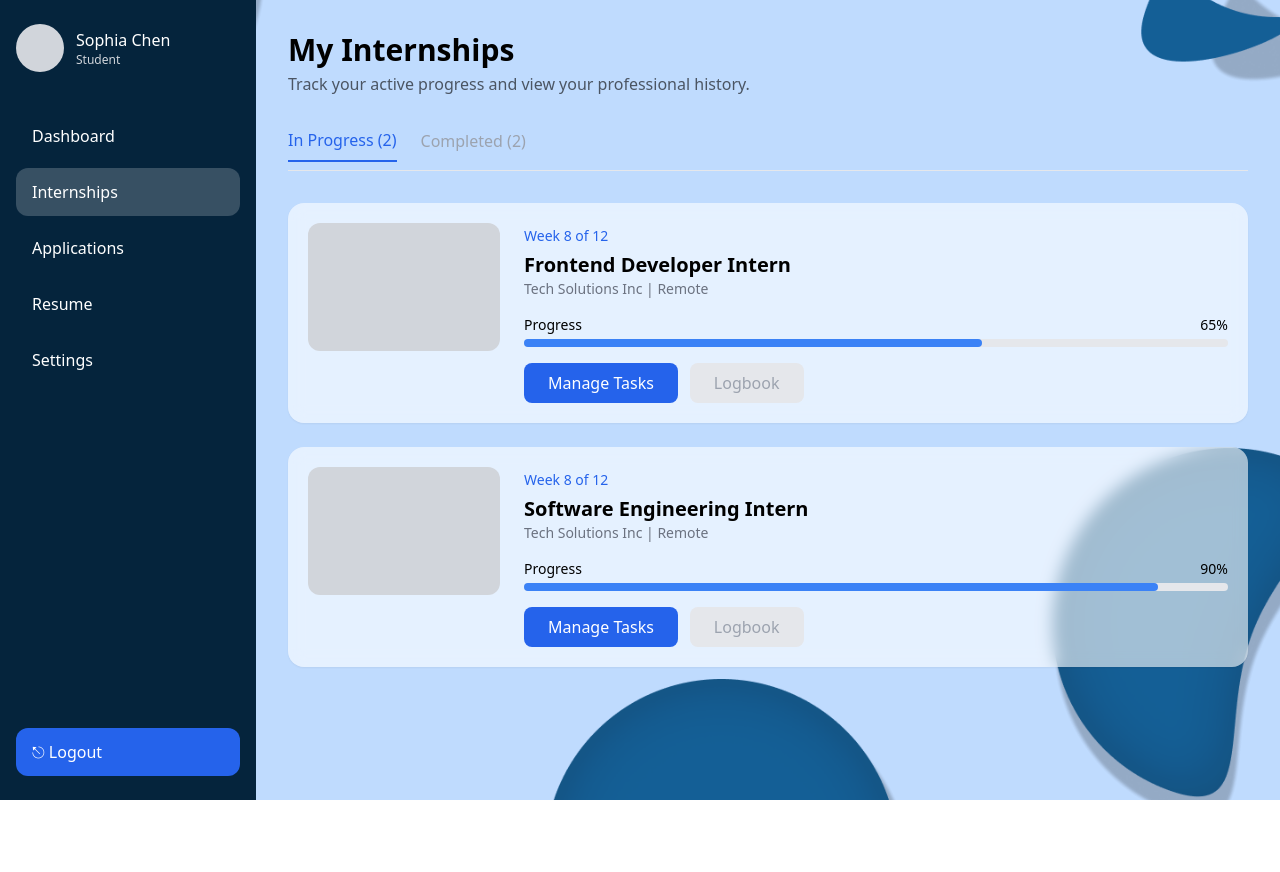
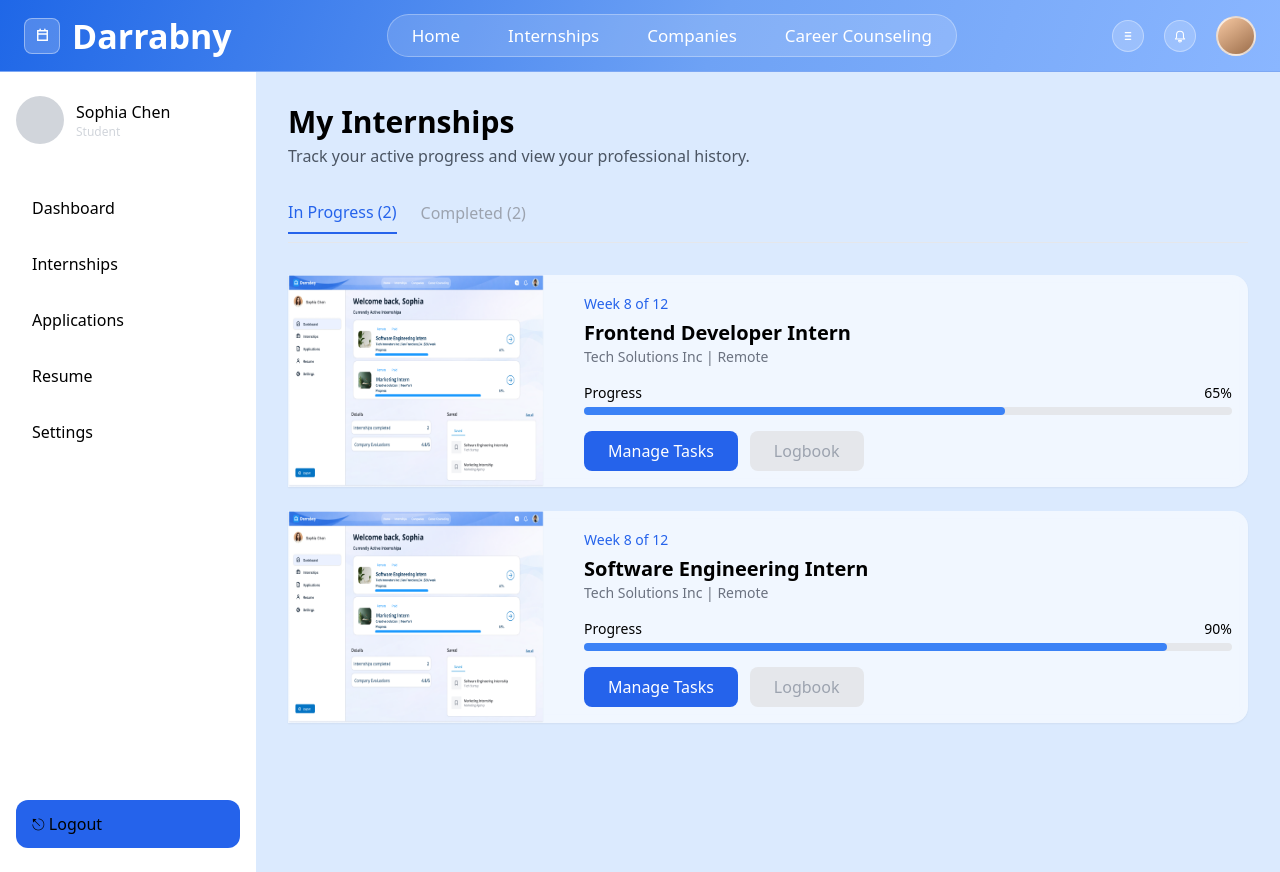
Before and after one commit to ZIADMOHAMED-A8/Darrabny, a Next.js app: page /Inprogressinternships in a window 1280 px wide. Before the commit the page ends 800 px from the top, so only its background shows below. Built offline with nearby package versions, Linux system fonts and the light colour scheme; no server answers.

Commit message:
editing dashboard ui

```diff
--- a/src/app/(student)/Inprogressinternships/_components/InternshipProgressCard.tsx
+++ b/src/app/(student)/Inprogressinternships/_components/InternshipProgressCard.tsx
@@ -1,3 +1,5 @@
+import us from '../_components/User Dashboard Overview-after_edit.png'
+import Image from "next/image";
 type Props = {
   title: string;
   company: string;
@@ -18,19 +20,22 @@ export default function InternshipProgressCard({
   const isCompleted = status === "completed";
 
   return (
-    <div className="bg-white/60 backdrop-blur rounded-2xl p-5 shadow-sm relative">
+    <div className="bg-white/60 backdrop-blur  rounded-r-2xl  shadow-sm relative">
       <div className="flex gap-6">
         {/* Image */}
-        <div className="relative w-48 h-32 bg-gray-300 rounded-xl">
+        <Image
+  src={us}
+  alt="internship"
+  className=" w-64 "
+/>
           {isCompleted && (
             <span className="absolute top-2 left-2 bg-green-500 text-white text-xs px-3 py-1 rounded-full">
               Completed
             </span>
           )}
-        </div>
 
         {/* Content */}
-        <div className="flex-1">
+        <div className="flex-1 p-4">
           <span className="text-sm text-blue-600 font-medium">
             {week}
           </span>
--- /dev/null
+++ b/src/app/(student)/actions/getLoginUserAction.jsx
@@ -0,0 +1,23 @@
+"use server"
+
+import { getToken } from "@/lib/utils/get-token.util";
+
+
+export default async function getLoginUserAction() {
+      const token=await getToken()
+      if (!token) {
+      throw new Error("Unauthorized");
+    }
+      const res = await fetch('http://localhost:5000/user/getLoginUser', {
+        method: "GET",
+        headers: {
+          "Content-Type": "application/json",
+          Authorization:`user ${token}`
+        },
+      });
+
+      if (!res.ok) {
+        const message = await res.text();
+        throw new Error(message || "Failed to get user");
+      }
+}
--- a/src/app/(student)/dashboard/_components/InternshipProfile.tsx
+++ b/src/app/(student)/dashboard/_components/InternshipProfile.tsx
@@ -36,7 +36,7 @@ export default function InternshipCard({
           </p>
         </div>
 
-        <button className="w-10 h-10 rounded-full border flex items-center justify-center">
+        <button className="  flex justify-center items-center text-center text-blue-500 text-5xl    ">
           →
         </button>
       </div>
--- a/src/app/(student)/dashboard/page.tsx
+++ b/src/app/(student)/dashboard/page.tsx
@@ -14,8 +14,7 @@ import Sidebar from "@/app/_components/Sidebar";
 export default function DashboardPage() {
   return (
 
-    <section className=" min-h-screen  ">
-      <HomeBg></HomeBg>
+    <section className=" min-h-screen flex flex-col gap-[12px]  ">
       {/* Header */}
       <div className="w-full">
         <h1 className="text-3xl font-bold">Welcome back, Sophia</h1>
--- /dev/null
+++ b/src/app/(student)/hooks/useGetLoginUser.jsx
@@ -0,0 +1,11 @@
+import { useMutation, useQuery, useQueryClient } from "@tanstack/react-query";
+import updateProfileAction, { UpdateProfilePayload } from "../actions/updateProfileAction";
+import getLoginUserAction from "../actions/getLoginUserAction";
+
+export default function useGetUser() {
+    const{data,error,isLoading}=useQuery({
+        queryKey:['getUser']
+        ,queryFn:getLoginUserAction
+    })
+  return { isPending, error, data:userData };
+}
--- a/src/app/(student)/layout.tsx
+++ b/src/app/(student)/layout.tsx
@@ -1,5 +1,6 @@
 import HomeBg from "../_components/home-bg";
 import Sidebar from "../_components/Sidebar";
+import StudentTopBar from "../_components/StudentTopBar";
 
 export default function StudentLayout({
   children,
@@ -7,12 +8,15 @@ export default function StudentLayout({
   children: React.ReactNode;
 }) {
   return (
-    <div className="flex z-100 ">
-      <Sidebar />
-      <main className="flex-1  min-h-screen p-8 bg-blue-200">
-        <HomeBg></HomeBg>
-        {children}
-      </main>
+    <div className="min-h-screen flex flex-col">
+      <StudentTopBar />
+
+      <div className="flex flex-1">
+        <Sidebar />
+        <main className="flex-1 min-h-[calc(100vh-72px)] p-8 bg-blue-100">
+          {children}
+        </main>
+      </div>
     </div>
   );
 }
--- a/src/app/_components/Sidebar.tsx
+++ b/src/app/_components/Sidebar.tsx
@@ -15,7 +15,7 @@ export default function Sidebar() {
   const pathname = usePathname();
 
   return (
-    <aside className="w-64 z-10 min-h-screen bg-[#05243c] text-white flex flex-col justify-between px-4 py-6">
+    <aside className="w-64 z-10 min-h-screen bg-white  flex flex-col justify-between px-4 py-6">
       {/* User */}
       <div>
         <div className="flex items-center gap-3 mb-10">
--- /dev/null
+++ b/src/app/_components/StudentTopBar.tsx
@@ -0,0 +1,38 @@
+export default function StudentTopBar() {
+  return (
+    <header className="h-[72px] px-6 border-b border-[#7da8f4] bg-[linear-gradient(110deg,#1f67e7_0%,#6ea2f5_56%,#8ab6ff_100%)] flex items-center justify-between">
+      <div className="flex items-center gap-10">
+        <div className="flex items-center gap-3 text-white">
+          <div className="w-9 h-9 rounded-lg bg-white/20 border border-white/40 flex items-center justify-center">
+            <svg width="19" height="19" viewBox="0 0 24 24" fill="none">
+              <path d="M6 6h12v12H6V6Zm0 4h12M9 4v2m6-2v2" stroke="currentColor" strokeWidth="1.8" strokeLinecap="round" />
+            </svg>
+          </div>
+          <p className="text-[34px] font-semibold leading-none">Darrabny</p>
+        </div>
+
+
+      </div>
+              <nav className="hidden md:flex items-center rounded-full bg-white/15 border border-white/30 text-white">
+          <button className="px-6 py-2 text-[17px] font-medium">Home</button>
+          <button className="px-6 py-2 text-[17px] font-medium">Internships</button>
+          <button className="px-6 py-2 text-[17px] font-medium">Companies</button>
+          <button className="px-6 py-2 text-[17px] font-medium">Career Counseling</button>
+        </nav>
+
+      <div className="flex items-center gap-5 text-white">
+        <button className="w-8 h-8 rounded-full bg-white/20 border border-white/35 flex items-center justify-center">
+          <svg width="16" height="16" viewBox="0 0 24 24" fill="none">
+            <path d="M8 7h8M8 12h8M8 17h8" stroke="currentColor" strokeWidth="2" strokeLinecap="round" />
+          </svg>
+        </button>
+        <button className="w-8 h-8 rounded-full bg-white/20 border border-white/35 flex items-center justify-center">
+          <svg width="16" height="16" viewBox="0 0 24 24" fill="none">
+            <path d="M12 21a2.2 2.2 0 0 0 2.2-2.2H9.8A2.2 2.2 0 0 0 12 21Zm7-4.4H5.1l1.7-2.4v-4a5.2 5.2 0 1 1 10.4 0v4l1.8 2.4Z" stroke="currentColor" strokeWidth="1.6" strokeLinejoin="round" />
+          </svg>
+        </button>
+        <div className="w-10 h-10 rounded-full border-2 border-white/70 bg-[linear-gradient(145deg,#f6c8a2,#9b6d4a)]" />
+      </div>
+    </header>
+  );
+}
```
Also changed, not shown: src/app/(student)/Inprogressinternships/_components/User Dashboard Overview-after_edit.png (added).
